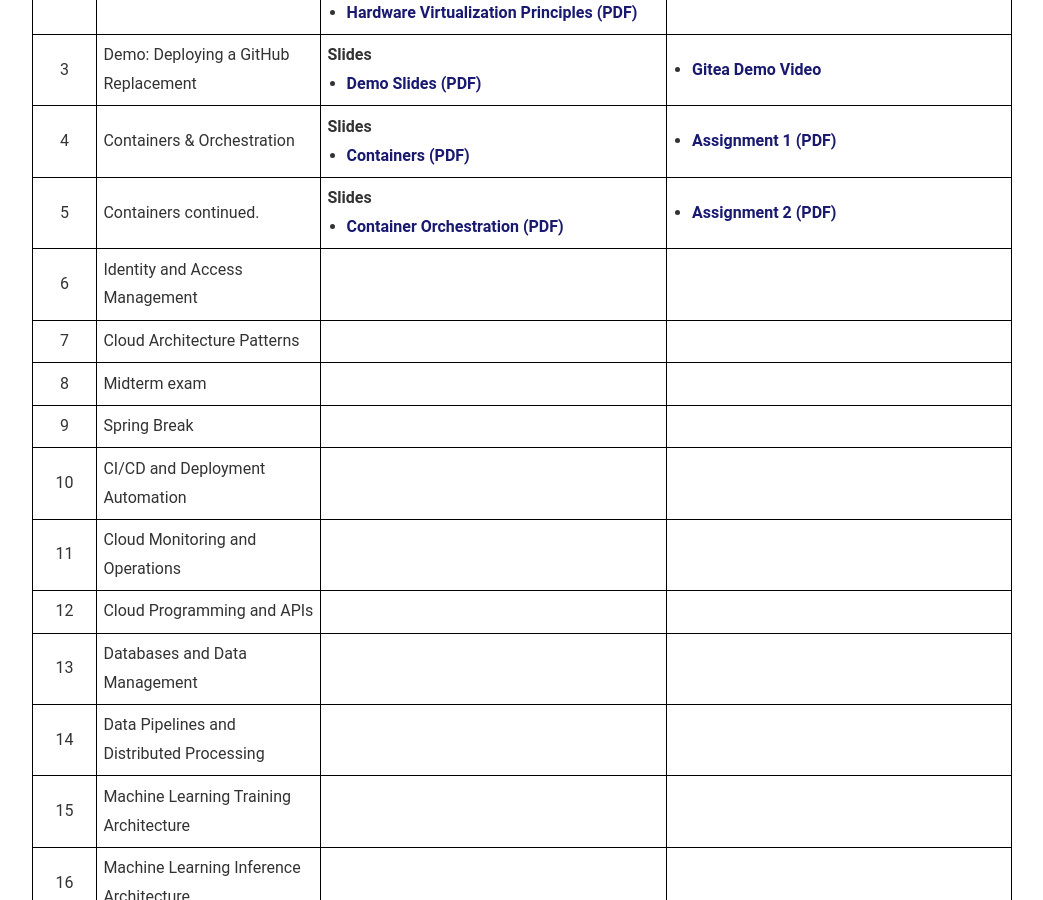
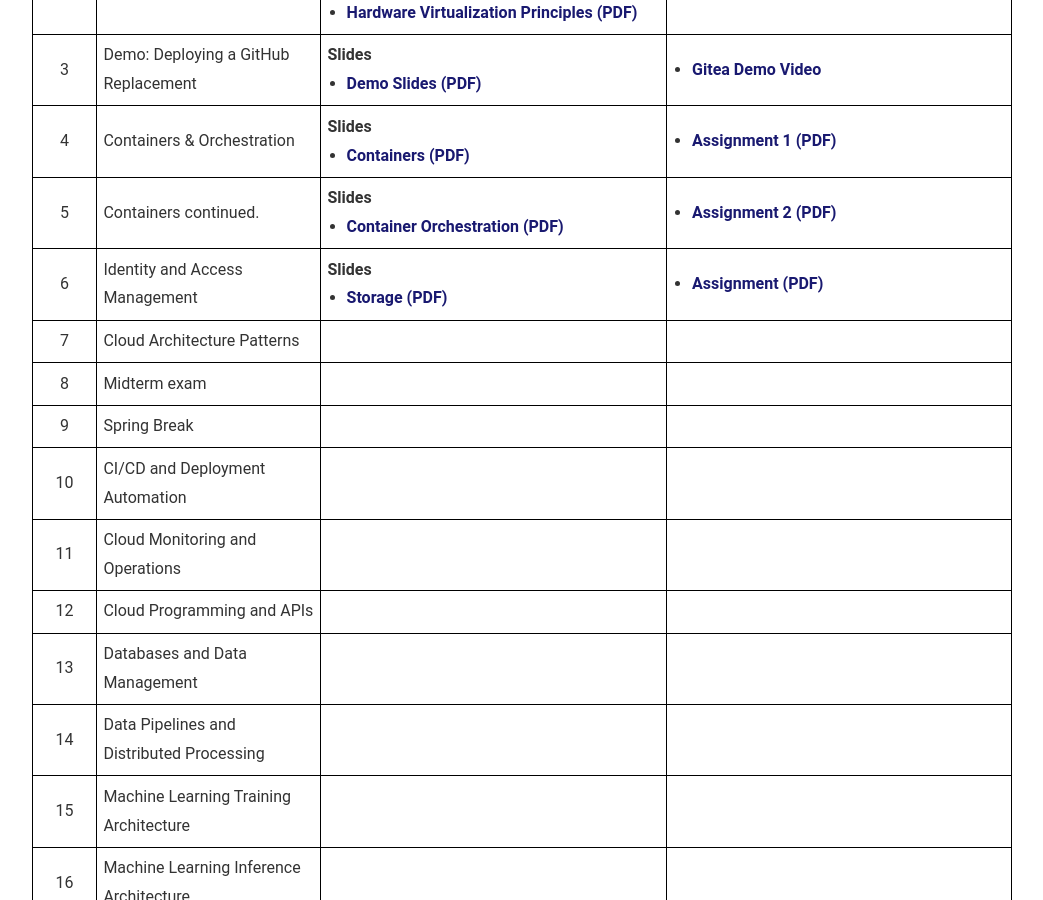
Before and after one commit to RichardKelley/richardkelley.github.io, a Jekyll site: the page built from da510.md, in a window 1280 px wide and 900 px high, scrolled down 1069 px. Shown: the whole window, without its empty margins (118-1161 px from the left). Built offline with Jekyll 4.4.1, drawn with Linux system fonts in a browser that asks for light colours.

Commit message:
Added week 6 material for cloud computing.

```diff
--- a/da510.md
+++ b/da510.md
@@ -111,8 +111,17 @@ Overview of the field of Cloud Computing, its enabling technologies, main buildi
     <tr>
       <td style="border: 1px solid #000; padding: 0.4em; text-align: center; width: 4em;">6</td>
       <td style="border: 1px solid #000; padding: 0.4em;">Identity and Access Management</td>
-      <td style="border: 1px solid #000; padding: 0.4em;"></td>
-      <td style="border: 1px solid #000; padding: 0.4em;"></td>
+      <td style="border: 1px solid #000; padding: 0.4em;">
+        <div><strong>Slides</strong></div>
+        <ul style="margin: 0; padding-left: 1.2em;">
+          <li><a href="/DA510_slides/week-6/storage.pdf" target="_blank">Storage (PDF)</a></li>
+        </ul>
+      </td>
+      <td style="border: 1px solid #000; padding: 0.4em;">
+        <ul style="margin: 0; padding-left: 1.2em;">
+          <li><a href="/DA510_slides/week-6/assignment.pdf" target="_blank">Assignment (PDF)</a></li>
+        </ul>
+      </td>
     </tr>
     <tr>
       <td style="border: 1px solid #000; padding: 0.4em; text-align: center; width: 4em;">7</td>
```
Also changed, not shown: 2 other files.
